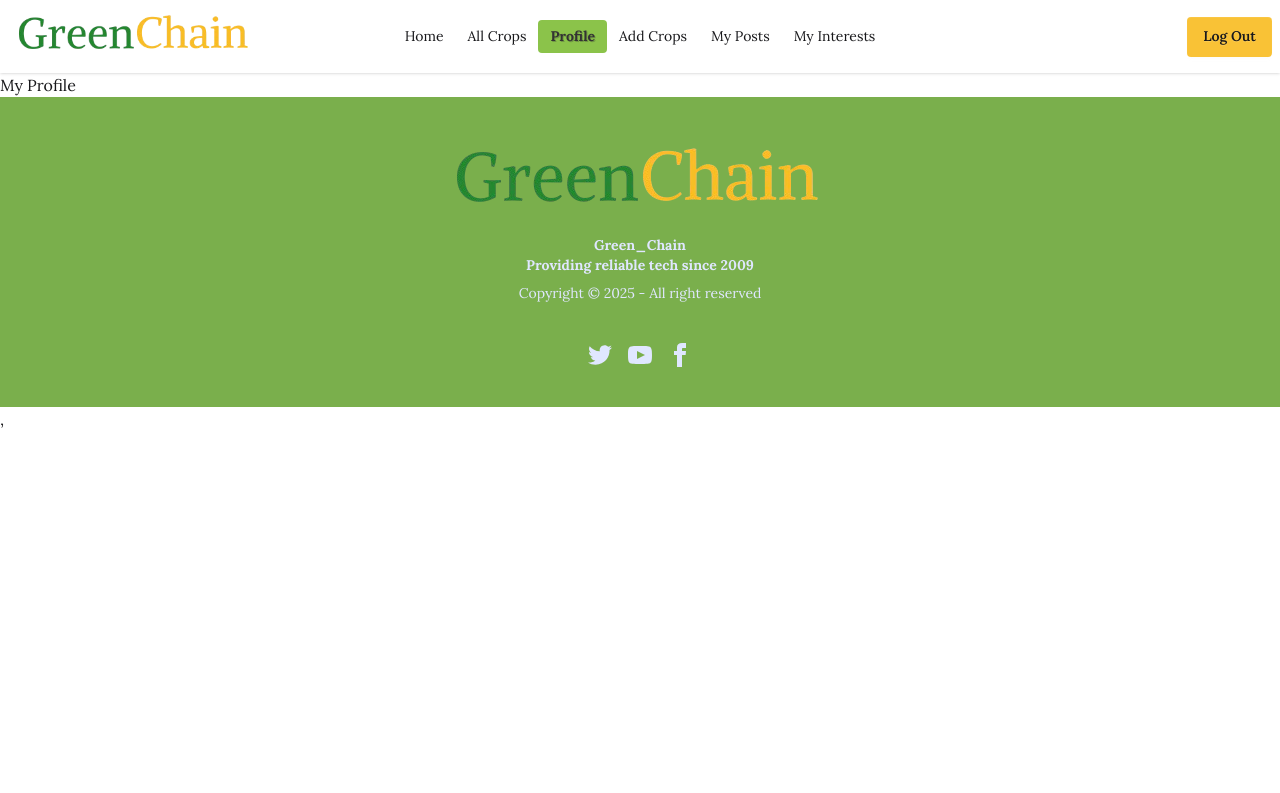
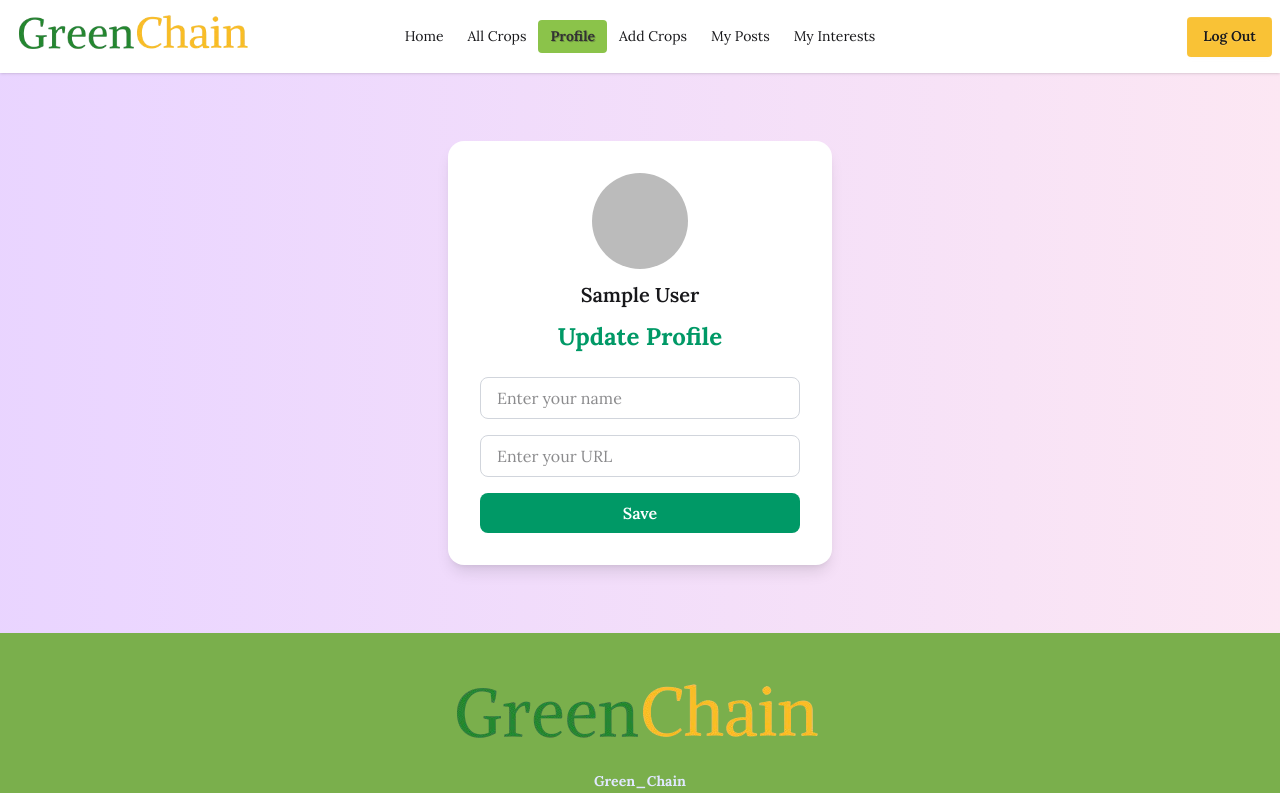
Before and after one commit to MUSTAKIMBIN/Green_Chain_Claint, a React (Vite) app: page /profile in a window 1280 px wide. Shown: the top 793 px of the page. Built offline with nearby package versions, Linux system fonts and the light colour scheme; no server answers; sample sign-in values are in the browser's storage.

Commit message:
added profile page functionality

```diff
--- /dev/null
+++ b/public/data.json
@@ -0,0 +1,92 @@
+[
+  {
+    "Name": "Tomato",
+    "Type": "Vegetable",
+    "Price per unit": 45,
+    "Unit": "kg",
+    "Estimated quantity": 1200,
+    "Description": "Fresh red tomatoes grown in open field, rich in vitamins and perfect for salad or cooking.",
+    "Location": "Gazipur, Bangladesh",
+    "Image": "https://i.postimg.cc/Znj6BWSJ/tomatos.jpg"
+  },
+  {
+    "Name": "Mango (Himsagar)",
+    "Type": "Fruit",
+    "Price per unit": 160,
+    "Unit": "kg",
+    "Estimated quantity": 800,
+    "Description": "Premium Himsagar mangoes, sweet and aromatic, cultivated using organic methods.",
+    "Location": "Rajshahi, Bangladesh",
+    "Image": "https://i.postimg.cc/C1SZGw77/mango.jpg"
+  },
+  {
+    "Name": "Wheat",
+    "Type": "Grain",
+    "Price per unit": 28,
+    "Unit": "kg",
+    "Estimated quantity": 15000,
+    "Description": "High-yield wheat variety grown for bread production, harvested carefully for best quality.",
+    "Location": "Dinajpur, Bangladesh",
+    "Image": "https://i.postimg.cc/v81152tD/Wheat.jpg"
+  },
+  {
+    "Name": "Brinjal (Eggplant)",
+    "Type": "Vegetable",
+    "Price per unit": 38,
+    "Unit": "kg",
+    "Estimated quantity": 900,
+    "Description": "Fresh purple brinjals grown under shade nets to ensure smooth skin and long shelf life.",
+    "Location": "Faridpur, Bangladesh",
+    "Image": "https://i.postimg.cc/pV1TTQNR/egg-Plants.jpg"
+  },
+  {
+    "Name": "Banana (Cavendish)",
+    "Type": "Fruit",
+    "Price per unit": 85,
+    "Unit": "kg",
+    "Estimated quantity": 2000,
+    "Description": "Sweet Cavendish bananas grown in sustainable plantations, ready for domestic and export markets.",
+    "Location": "Khulna, Bangladesh",
+    "Image": "https://i.postimg.cc/SR7bWpZP/bananas.jpg"
+  },
+  {
+    "Name": "Rice (Boro)",
+    "Type": "Grain",
+    "Price per unit": 32,
+    "Unit": "kg",
+    "Estimated quantity": 30000,
+    "Description": "Top quality Boro rice harvested this season, milled to high standard, ideal for everyday consumption.",
+    "Location": "Mymensingh, Bangladesh",
+    "Image": "https://i.postimg.cc/fyMrQSCN/rice.jpg"
+  },
+  {
+    "Name": "Potato",
+    "Type": "Vegetable",
+    "Price per unit": 25,
+    "Unit": "kg",
+    "Estimated quantity": 2500,
+    "Description": "Fresh potatoes dug and cleaned, suited for frying or boiling, stored in cool conditions for freshness.",
+    "Location": "Pabna, Bangladesh",
+    "Image": "https://i.postimg.cc/wTyhTTGJ/potato.jpg"
+  },
+  {
+    "Name": "Mango (Amrapali)",
+    "Type": "Fruit",
+    "Price per unit": 140,
+    "Unit": "kg",
+    "Estimated quantity": 500,
+    "Description": "Amrapali mangoes, colourful and flavourful hybrid variety, grown under controlled conditions.",
+    "Location": "Bogra, Bangladesh",
+    "Image": "https://i.postimg.cc/kgNRBVF1/mango02.jpg"
+  },
+  {
+    "Name": "Maize (Corn)",
+    "Type": "Grain",
+    "Price per unit": 22,
+    "Unit": "kg",
+    "Estimated quantity": 18000,
+    "Description": "Yellow maize kernels grown on large acreage, suitable for human consumption and animal feed.",
+    "Location": "Jessore, Bangladesh",
+    "Image": "https://i.postimg.cc/Hkt0FvNv/corn.jpg"
+  }
+]
--- a/src/Pages/Profile/Profile.jsx
+++ b/src/Pages/Profile/Profile.jsx
@@ -1,7 +1,54 @@
-import React from "react";
+import React, { use } from "react";
+import AuthContext from "../../Auth/AuthContext/AuthContext";
+import toast from "react-hot-toast";
 
 const Profile = () => {
-  return <div>My Profile</div>;
+  const { user, updateUserProfile } = use(AuthContext);
+  const handleUpdate = (e) => {
+    e.preventDefault();
+    const form = e.target;
+    const name = form.name.value;
+    const imgURL = form.imgURL.value;
+    updateUserProfile(name, imgURL);
+    form.reset();
+    toast.success("Updated Successfull");
+  };
+  return (
+    <div className="min-h-[70vh] flex items-center justify-center bg-gradient-to-r from-purple-200 to-pink-100 p-4">
+      <div className="bg-white rounded-2xl shadow-lg p-8 w-full max-w-sm text-center">
+        {/* user name and img */}
+        <div>
+          <div className="flex items-center justify-center">
+            <img className="rounded-full" src={user.photoURL} alt="userImage" />
+          </div>
+          <h3 className="text-xl font-semibold my-3">{user.displayName}</h3>
+        </div>
+        <h2 className="text-2xl font-bold text-emerald-600 mb-6">
+          Update Profile
+        </h2>
+        <form onSubmit={handleUpdate} className="space-y-4">
+          <input
+            type="text"
+            name="name"
+            placeholder="Enter your name"
+            className="w-full px-4 py-2 border border-gray-300 rounded-lg focus:ring-2 focus:ring-emerald-400 focus:outline-none"
+          />
+          <input
+            type="url"
+            name="imgURL"
+            placeholder="Enter your URL"
+            className="w-full px-4 py-2 border border-gray-300 rounded-lg focus:ring-2 focus:ring-emerald-400 focus:outline-none"
+          />
+          <button
+            type="submit"
+            className="w-full bg-emerald-600 hover:bg-emerald-700 text-white font-semibold py-2 rounded-lg transition"
+          >
+            Save
+          </button>
+        </form>
+      </div>
+    </div>
+  );
 };
 
 export default Profile;
```
Also changed, not shown: 1 other file (tests, documents, lock files or other folders).
